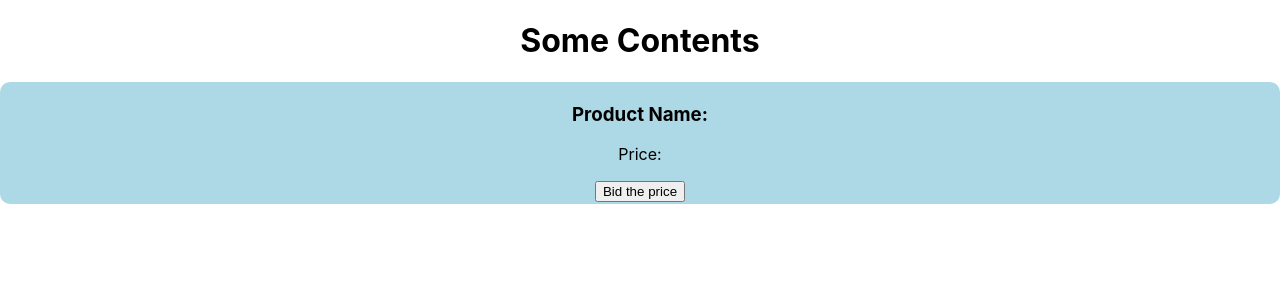
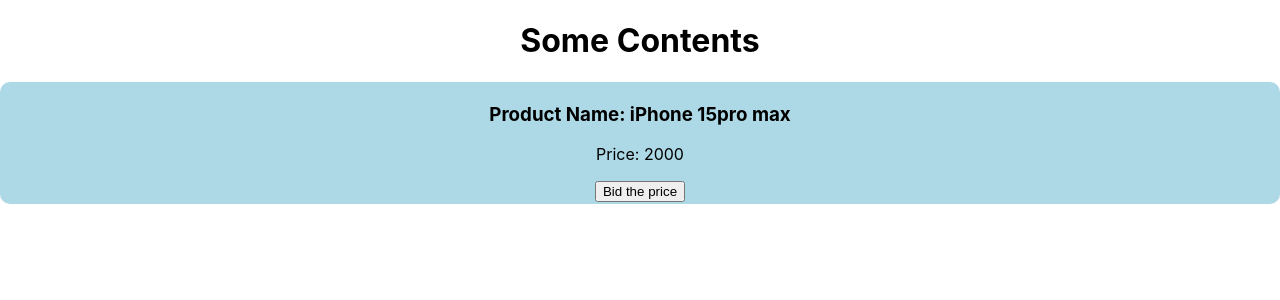
Before and after one commit to JuwelShaikh/create-react-recap, a React (Create React App) app: page / in a window 1280 px wide. Shown: the top 300 px of the page. Built offline with nearby package versions, Linux system fonts and the light colour scheme.

Commit message:
state added

```diff
--- a/src/App.js
+++ b/src/App.js
@@ -5,7 +5,7 @@
 function App() {
   return (
     <div className="App">
-      <Contents></Contents>
+      <Contents name='iPhone 15pro max' price='2000'></Contents>
     </div>
   );
 }
--- a/src/Components/Contents.js
+++ b/src/Components/Contents.js
@@ -1,19 +1,22 @@
-import React from 'react';
+import React, { useEffect, useState } from 'react';
 
-const Contents = () => {
+const Contents = (props) => {
+    const [price, setPrice] = useState(props.price)
+    const bidPrice = () => {
+        const newPrice = price * 2;
+        setPrice(newPrice);
+    }
     const contentStyle = {
         backgroundColor: 'lightblue',
         padding: '2px',
         borderRadius: '10px'
-
-
     }
     return (
         <div>
             <h1>Some Contents</h1>
             <div style={contentStyle}>
-                <h3>Product Name:</h3>
-                <p>Price:</p>
+                <h3>Product Name: {props.name}</h3>
+                <p>Price: {props.price}</p>
                 <button>Bid the price</button>
             </div>
         </div>
```
